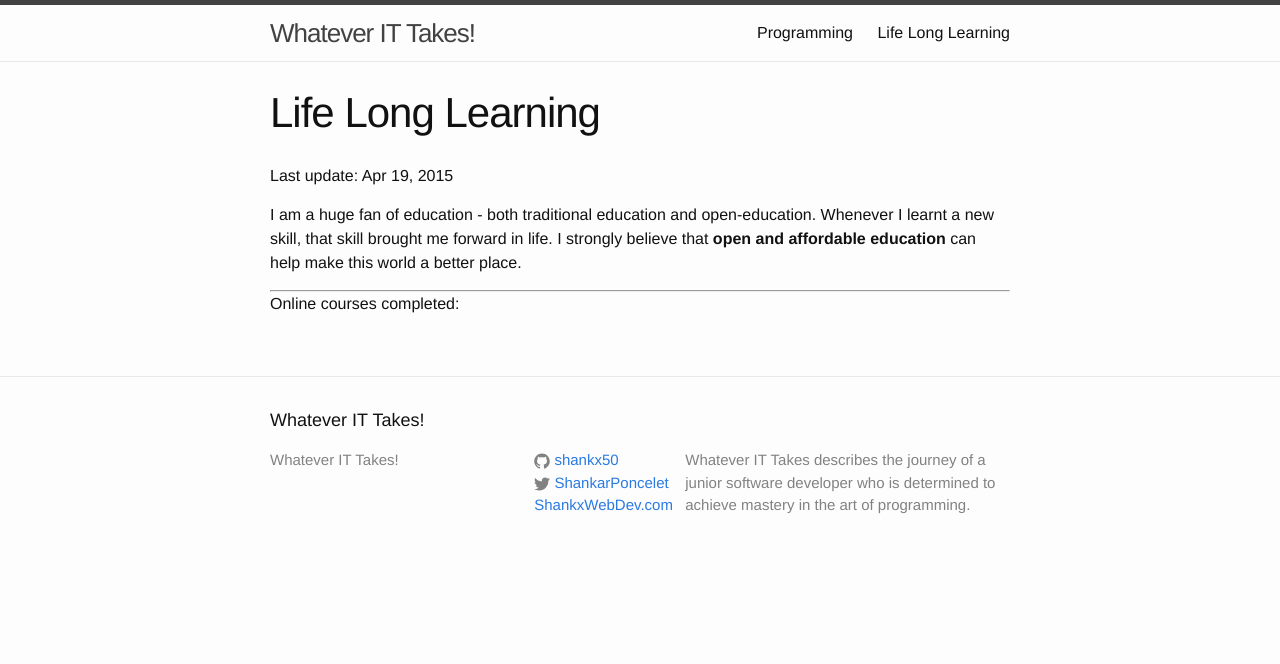
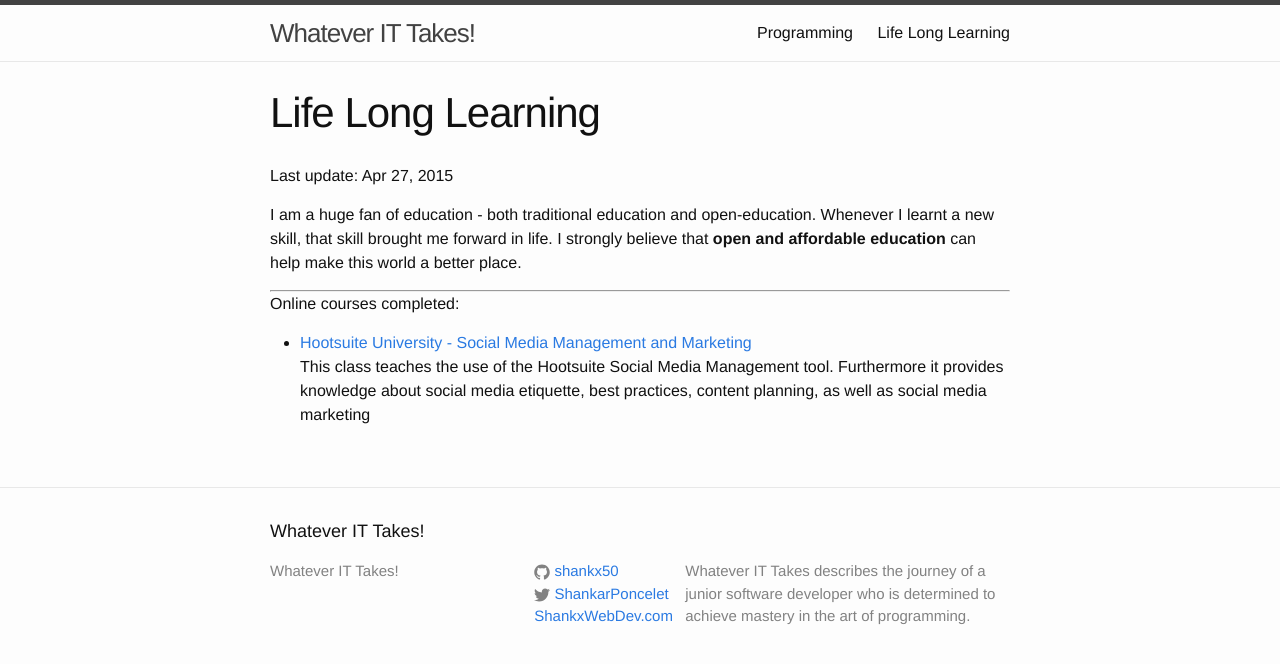
Before and after one commit to shankx50/shankx50.github.io, a Jekyll site: the page built from learning/index.markdown, in a window 1280 px wide. Shown: the top 664 px of the page. Built offline with Jekyll 4.4.1, drawn with Linux system fonts in a browser that asks for light colours; comment, search, counter and statistics services are not loaded.

Commit message:
added Hootsuite and Alexa

```diff
--- a/learning/index.markdown
+++ b/learning/index.markdown
@@ -1,7 +1,7 @@
 ---
 layout: page
 title: Life Long Learning
-date:   2015-04-19
+date:   2015-04-27
 permalink: /life-long-learning/
 ---
 <p>Last update: {{ page.date | date: "%b %-d, %Y" }}</p>
@@ -12,4 +12,12 @@ I am a huge fan of education - both traditional education and open-education. Wh
 
 Online courses completed:
 
+<ul>
+<li><a href="http://learn.hootsuite.com/u/ShankarPoncelet" target="_blank">Hootsuite University - Social Media Management and Marketing</a>
+
+<p>This class teaches the use of the Hootsuite Social Media Management tool. Furthermore it provides knowledge about social media etiquette, best practices, content planning, as well as social media marketing</p>
+</li>
+
+</ul>
+
 {% include disqus.html %}
```
Also changed, not shown: _posts/2015-04-27-hello-alexa.markdown (added, +11 -0 lines).
